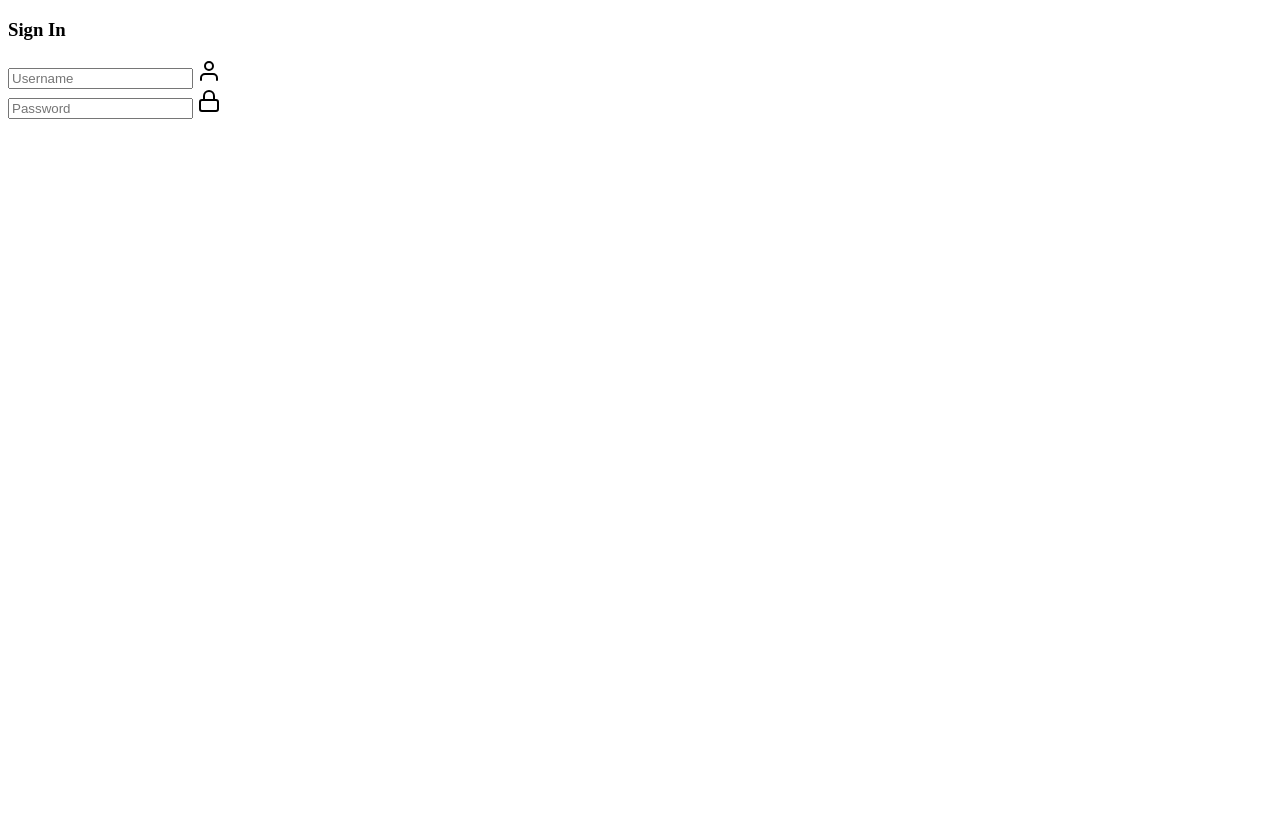
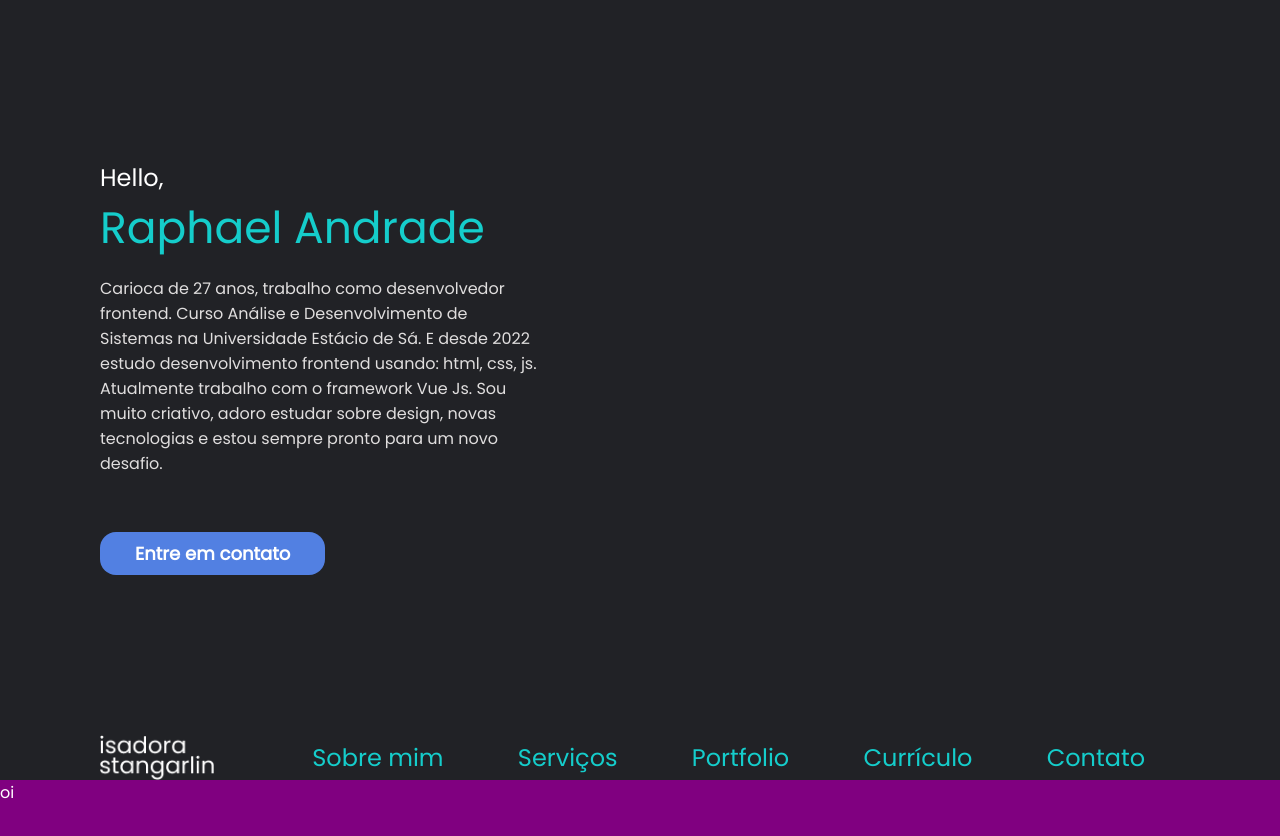
Before and after one commit to raphadbo/Portfolio, a plain HTML site: page index.html in a window 1280 px wide. Shown: the top 836 px of the page. Before the commit the page ends 800 px from the top, so only its background shows below. Drawn offline with nearby package versions, Linux system fonts and the light colour scheme.

Commit message:
Criação de Portfolio

```diff
--- a/index.html
+++ b/index.html
@@ -1,34 +1,36 @@
 <!DOCTYPE html>
-<html lang="en">
+<html lang="pt-br">
 
 <head>
   <meta charset="UTF-8">
   <meta http-equiv="X-UA-Compatible" content="IE=edge">
   <meta name="viewport" content="width=device-width, initial-scale=1.0">
-  <link href="style.css" rel="stylesheet">
-  <title>Document</title>
-  <script src="https://unpkg.com/feather-icons"></script>
+  <link rel="stylesheet" href="style.css">
 </head>
 
 <body>
-  <div class="form-container">
-    <form>
-      <h3>Sign In</h3>
-      <div class="input-container">
-        <input type="text" placeholder="Username">
-        <i data-feather="user"></i>
-      </div>
-      <div class="input-container">
-        <input type="password" placeholder="Password">
-        <i data-feather="lock"></i>
-      </div>
-    </form>
+ <header>
+  <div class="container">
+    <h2>Hello,</h2>
+    <h1>Raphael Andrade</h1>
+    <p>Carioca de 27 anos, trabalho como desenvolvedor frontend. Curso Análise e Desenvolvimento de Sistemas na Universidade Estácio de Sá. E desde 2022 estudo desenvolvimento frontend usando: html, css, js. Atualmente trabalho com o framework Vue Js.
+
+      Sou muito criativo, adoro estudar sobre design, novas tecnologias e estou sempre pronto para um novo desafio.</p>
+      <button>Entre em contato</button>
   </div>
+ </header>
+ <nav>
+  <img src="assets/logo.png" alt="">
+  <ul>
+    <a href="">Sobre mim</a>
+    <a href="">Serviços</a>
+    <a href="">Portfolio</a>
+    <a href="">Currículo</a>
+    <a href="">Contato</a>
+  </ul>
+ </nav>
 
-
-  <script>
-    feather.replace()
-  </script>
+ <section>oi</section>
 </body>
 
 </html>
--- a/style.css
+++ b/style.css
@@ -1 +1,107 @@
-@import url("https://fonts.googleapis.com/css2?family=Roboto:wght@400;700&display=swap");
+@import url("https://fonts.googleapis.com/css2?family=Poppins:wght@100;400&display=swap");
+
+:root {
+  --purple: #5280e2;
+  --green: #15cdcb;
+  --bg-dark: #212226;
+  --light-gray:#E0DEDE;
+  --menu-height: 45px;
+
+}
+
+* {
+  box-sizing: border-box;
+}
+
+html,
+body {
+  margin: 0;
+  background: var(--bg-dark);
+}
+
+body,
+button,
+input,
+select,
+textarea {
+  font-family: "Poppins", sans-serif;
+  color: white;
+}
+
+p{
+  color: var(--light-gray);
+}
+h1 {
+  font-size: 44px;
+}
+
+h2 {
+  font-size: 24px;
+}
+
+h1,h2{
+  margin: 0;
+  font-weight: 400;
+}
+
+button{
+  background: var(--purple);
+  border: 0;
+  border-radius: 16px;
+  padding: 8px 35px;
+  font-weight: bold;
+  font-size: 18px;
+
+}
+
+header{
+height: calc(100vh - 65px);
+display: flex;
+align-items: center;
+}
+
+header .container{
+
+  width: 50%;
+  height: fit-content;
+  padding: 0px 100px;
+
+}
+
+header .container h1{
+  color: var(--green);
+}
+
+header .container button{
+  margin-top: 40px;
+}
+
+nav{
+  display: flex;
+  align-items: center;
+  justify-content: space-between;
+  padding: 0px 100px;
+  height: var(--menu-height);
+  position: sticky;
+  background: var(--bg-dark) ;
+  top: 0px;
+
+}
+
+nav img{
+  height: 45px;
+}
+
+nav ul a{
+  font-size: 24px;
+  color: var(--green);
+  text-decoration: none;
+  margin: 0px 35px;
+
+
+}
+
+section{
+  height: 1500px;
+  background: purple;
+}
```
Also changed, not shown: assets/logo.png (added).
